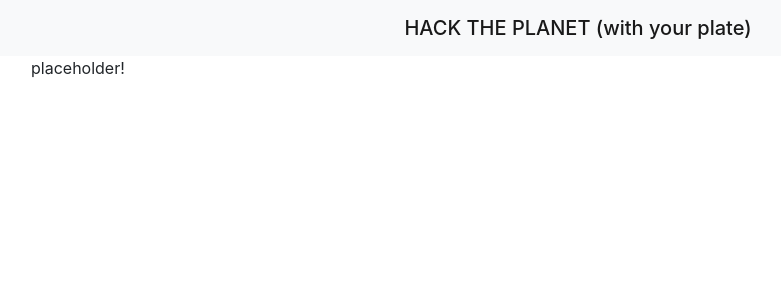
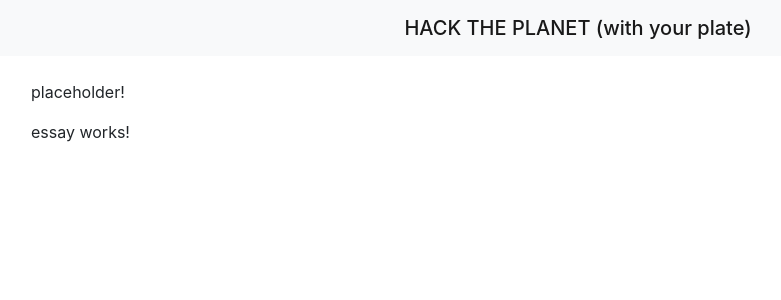
Before and after one commit to tomreifenberg/hacktheplanet-fe, an Angular app: page / in a window 1280 px wide. Shown: the top 300 px of the page, without its empty margins (54-835 px from the left). Built offline with nearby package versions, Linux system fonts and the light colour scheme.

Commit message:
Added Essay Component

```diff
--- a/src/app/app.component.html
+++ b/src/app/app.component.html
@@ -1,9 +1,11 @@
 <app-header></app-header>
+<br>
 
 <div class="container">
   <div class="row">
     <div class="col-md-12">
       <p>placeholder!</p>
+      <app-essay></app-essay>
 
     </div>
   </div>
--- a/src/app/app.module.ts
+++ b/src/app/app.module.ts
@@ -4,11 +4,13 @@ import { NgModule } from '@angular/core';
 
 import { AppComponent } from './app.component';
 import { HeaderComponent } from './header/header.component';
+import { EssayComponent } from './essay/essay.component';
 
 @NgModule({
   declarations: [
     AppComponent,
-    HeaderComponent
+    HeaderComponent,
+    EssayComponent
   ],
   imports: [
     BrowserModule
--- /dev/null
+++ b/src/app/essay/essay.component.html
@@ -0,0 +1 @@
+<p>essay works!</p>
--- /dev/null
+++ b/src/app/essay/essay.component.ts
@@ -0,0 +1,15 @@
+import { Component, OnInit } from '@angular/core';
+
+@Component({
+  selector: 'app-essay',
+  templateUrl: './essay.component.html',
+  styleUrls: ['./essay.component.css']
+})
+export class EssayComponent implements OnInit {
+
+  constructor() { }
+
+  ngOnInit(): void {
+  }
+
+}
```
Also changed, not shown: src/app/essay/essay.component.css (added), 1 other file (tests, documents, lock files or other folders).
